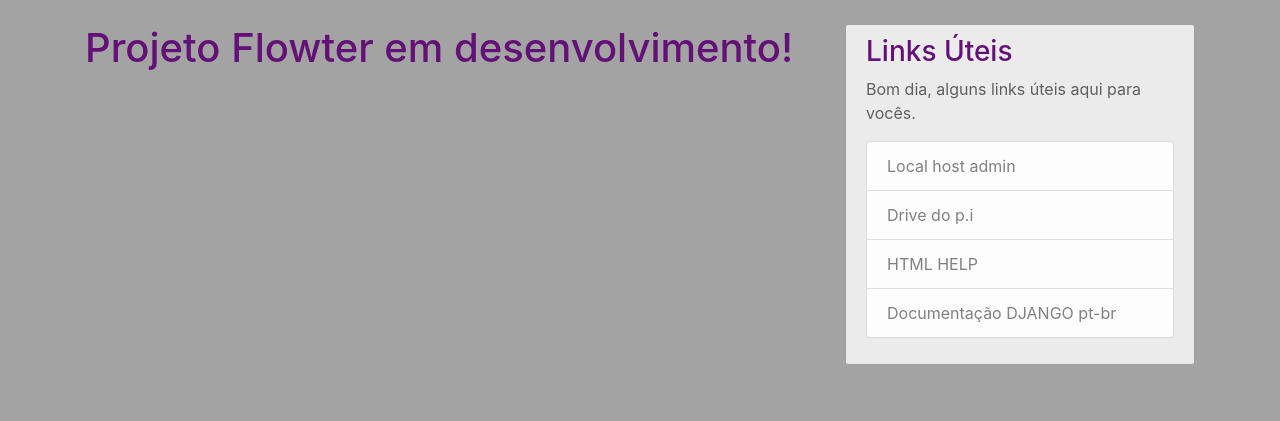
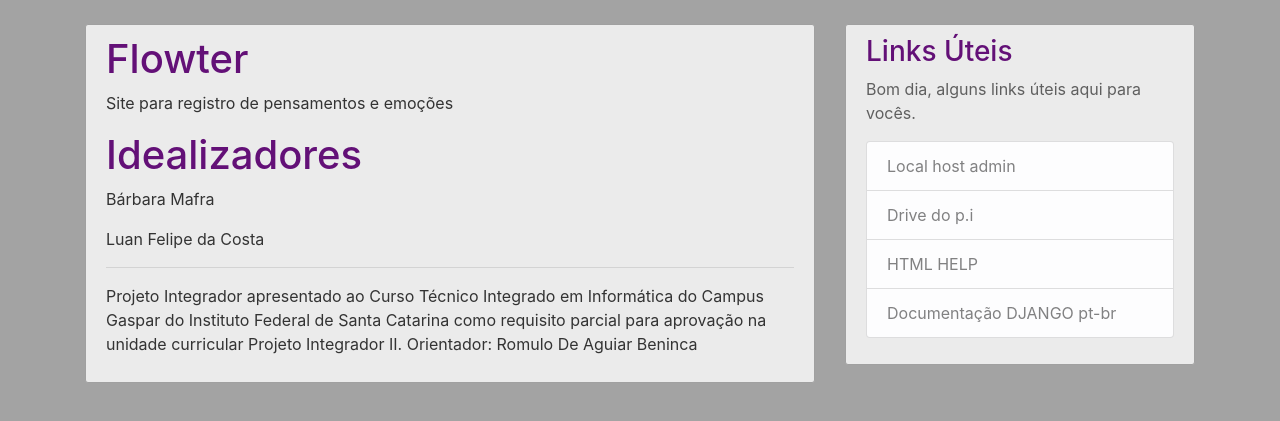
Before and after one commit to BarbaraMafra/Flowter, a Django app: page /about/ in a window 1280 px wide. Shown: the part 56-477 px from the top of the page. Run offline with Django 3.2, Linux system fonts and the light colour scheme; some libraries are stand-ins or nearby versions.

Commit message:
Update about.html

```diff
--- a/blog/templates/blog/about.html
+++ b/blog/templates/blog/about.html
@@ -1,4 +1,15 @@
 {% extends "blog/base.html" %}
 {% block content %}
-    <h1>Projeto Flowter em desenvolvimento!</h1>
+<div class="content-section">
+    <h1>Flowter</h1>
+    <p>Site para registro de pensamentos e emoções</p>
+    <h1>Idealizadores</h1>
+    <p>Bárbara Mafra</p>
+    <p>Luan Felipe da Costa</p>
+    <hr>
+    <p>Projeto Integrador apresentado ao Curso Técnico Integrado em Informática do Campus Gaspar do Instituto Federal de Santa Catarina como requisito parcial para aprovação na unidade curricular Projeto Integrador II.
+        Orientador: Romulo De Aguiar Beninca
+    </p>
+</div>
+
 {% endblock content %}
```
